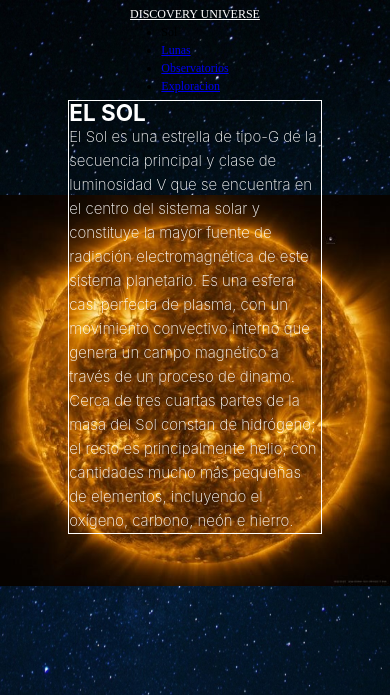
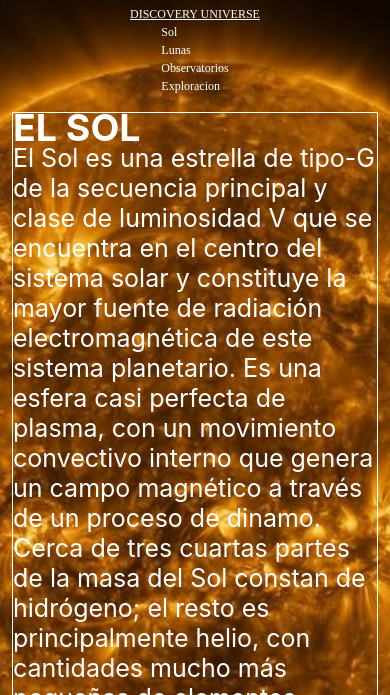
Before and after one commit to NicoRomero2020/DiscoveryUniverse, a plain HTML site: page pages/sol.html in a window 390 px wide. Shown: the top 695 px of the page. Drawn offline with Linux system fonts and the light colour scheme.

Commit message:
add fixes sol.html

```diff
--- a/css/style.css
+++ b/css/style.css
@@ -11,6 +11,12 @@ body{
     background-image: url("../assets/img/estrellas_1080.jpg");
     background-attachment: fixed;
 }
+.sol-body{
+    background-image: url("../assets/img/SOL_1366_2000.jpeg");
+    background-attachment: fixed;
+    background-repeat: no-repeat;
+    background-size: cover;
+}
 
 /* APLICO FLEX-BOX EN El HEADER PARA ENCOLUMNAR LOGO Y LA BARRA DE NAVEGACION EN UNA SOLA FILA */
 .header-conteiner{
@@ -23,6 +29,17 @@ body{
     height: 152px;
     width: 100%;
 }
+.header-conteiner #navigation .nav-links li{
+    list-style: none;
+    text-decoration: none;
+    color: white;
+}
+.header-conteiner #navigation .nav-links a{
+    list-style: none;
+    text-decoration: none;
+    color: white;
+}
+
 #logo{
     font-family: 'Bungee Color';
     font-weight: 400;
@@ -46,14 +63,6 @@ body{
     line-height: 50px;
 }
 
-/********** NO  ENTIENDO PORQUE LA CLASE NAV-ITEM NO TOMA LAS PROPIEDADES **********/
-.nav-item {
-    text-decoration: none;
-    color: white;
-}
-/********** NO  ENTIENDO PORQUE LA CLASE NAV-ITEM NO TOMA LAS PROPIEDADES **********/
-
-
 /* APLICO GRID A LA SECCION MAIN PARA CREAR UNA GRILLA DE ARTICULOS E IMAGENES */
 .main-conteiner{
     display: grid;
@@ -64,11 +73,8 @@ body{
     align-items: center;
 }
 .main-conteiner-sol{
-    background-image: url(../assets/img/SOL_1366_2000.jpeg);
-    background-repeat: no-repeat;
-    background-size: contain;
     width: auto;
-    height: 1224px;
+    height: 590px;
 }
 article{
     margin: auto;
@@ -83,6 +89,19 @@ article{
 
     color: #FFFFFF;
     ;
+}
+.sol-article{
+    margin: auto;
+    border: double 1px white;
+    width: 900px;
+
+    font-family: 'Inter';
+    font-style: normal;
+    font-weight: 400;
+    font-size: 24px;
+    line-height: 29px;
+
+    color: #FFFFFF;
 }
 main img{
     width: max-content;
@@ -139,6 +158,12 @@ main img{
         background-repeat: no-repeat;
         background-size: contain;
     }
+    .sol-body{
+        background-image: url("../assets/img/sol_responsive.jpg");
+        background-attachment: fixed;
+        background-repeat: no-repeat;
+        background-size: cover;
+    }
     .header-conteiner {
         flex-direction: column;
         height: 100px;
@@ -162,9 +187,8 @@ main img{
         align-items: center;
     }
     .main-conteiner-sol{
-        background-image: url("../assets/img/sol_responsive.jpg");
-        background-position: center;
-        height: 580px;
+        height: auto;
+        margin: 12px;
     }
     main img{
         width: 335px;
@@ -181,6 +205,19 @@ main img{
         font-weight: 200;
         font-size: 15px;
         line-height: 24px;
+    }
+    .sol-article{
+        margin: auto;
+        border: double 1px white;
+        width: auto;
+
+        font-family: 'Inter';
+        font-style: normal;
+        font-weight: normal;
+        font-size: 25px;
+        line-height: 30px;
+
+        color: #FFFFFF;
     }
     .footer-conteiner{
         width: 100%;
--- a/pages/sol.html
+++ b/pages/sol.html
@@ -8,7 +8,7 @@
         <link rel="stylesheet" href="../css/style.css">
     </head>
 
-    <body>
+    <body class="sol-body">
         <header>
             <div class="header-conteiner">
                 <a href="../index.html" id="logo" alt="DiscoveryUniverse - go to homepage">
@@ -28,7 +28,7 @@
 
         <main>
             <div class="main-conteiner-sol">
-                <article>
+                <article class="sol-article">
                     <h1>EL SOL</h1>
                     <p>El Sol es una estrella de tipo-G de la secuencia principal y clase de luminosidad V que se encuentra en el centro del sistema solar y constituye la mayor fuente de radiación electromagnética de este sistema planetario. Es una esfera casi perfecta de plasma, con un movimiento convectivo interno que genera un campo magnético a través de un proceso de dinamo. Cerca de tres cuartas partes de la masa del Sol constan de hidrógeno; el resto es principalmente helio, con cantidades mucho más pequeñas de elementos, incluyendo el oxígeno, carbono, neón e hierro.
                     </p>
```
Also changed, not shown: css/tailwind.css (deleted).
